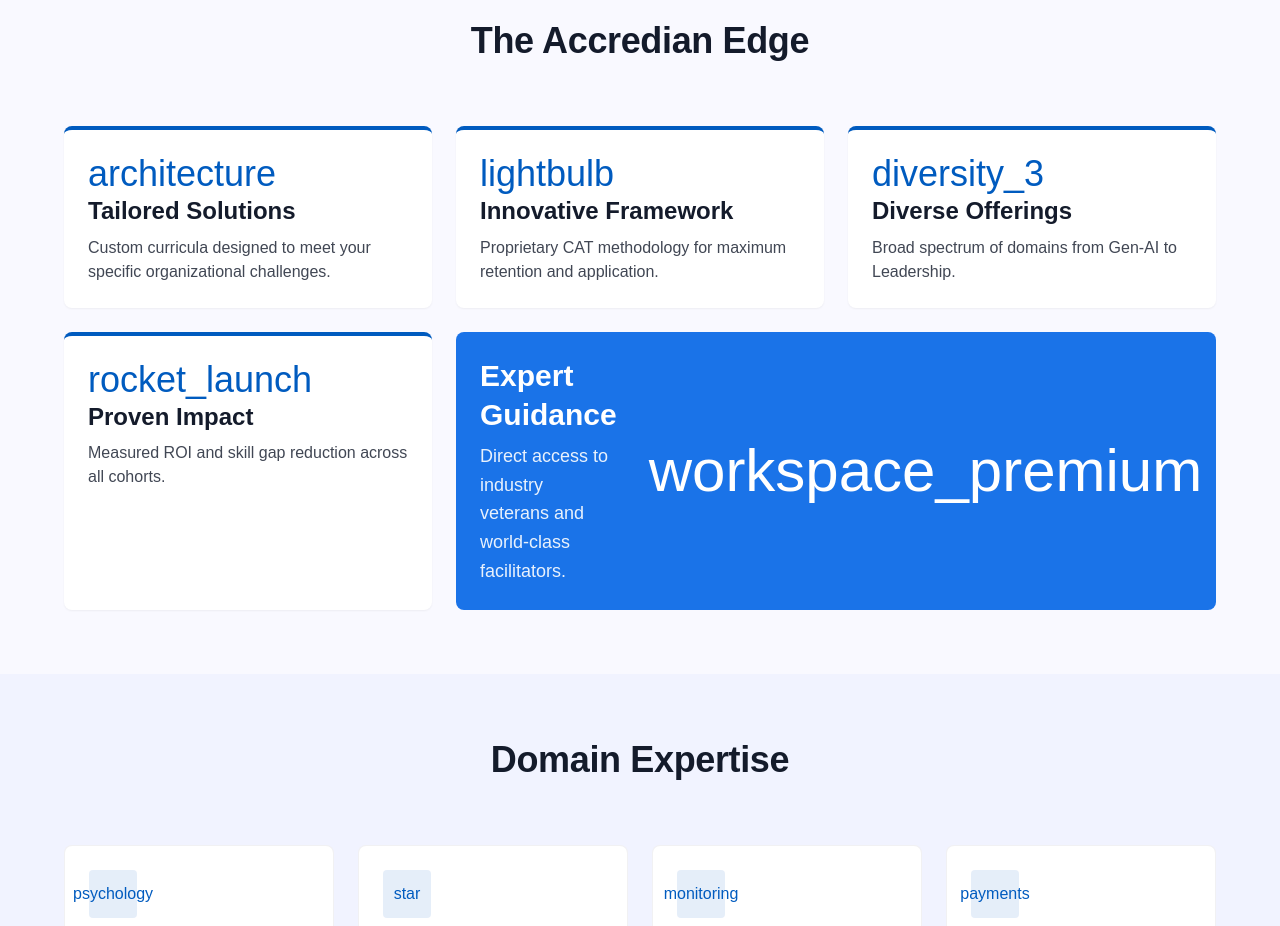
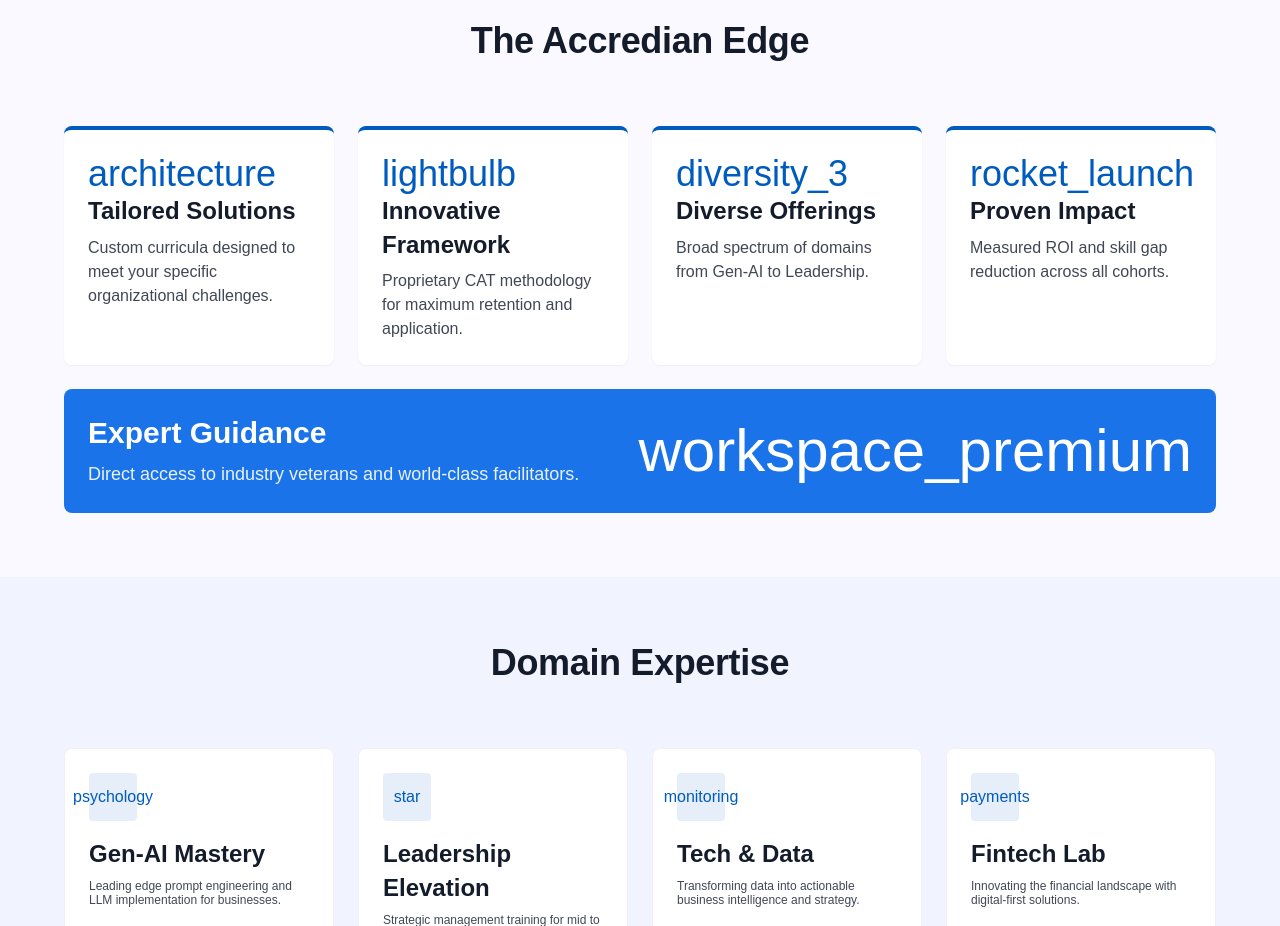
Before and after one commit to abhiav-spec/Accredian-Enterprise-Page-, a Next.js app: page / in a window 1280 px wide. Shown: the part 1120-2046 px from the top of the page. Built offline with nearby package versions, Linux system fonts and the light colour scheme.

Commit message:
fix: prevent cards from collapsing into Expert Guidance on click with proper state management

```diff
--- a/app/components/sections/Features.tsx
+++ b/app/components/sections/Features.tsx
@@ -1,29 +1,33 @@
+'use client';
+
+import { useState } from 'react';
+
 export function Features() {
+  const [selectedCard, setSelectedCard] = useState<string | null>(null);
+
+  const features = [
+    { id: 'tailored', icon: 'architecture', title: 'Tailored Solutions', description: 'Custom curricula designed to meet your specific organizational challenges.' },
+    { id: 'framework', icon: 'lightbulb', title: 'Innovative Framework', description: 'Proprietary CAT methodology for maximum retention and application.' },
+    { id: 'diverse', icon: 'diversity_3', title: 'Diverse Offerings', description: 'Broad spectrum of domains from Gen-AI to Leadership.' },
+    { id: 'impact', icon: 'rocket_launch', title: 'Proven Impact', description: 'Measured ROI and skill gap reduction across all cohorts.' },
+  ];
+
   return (
     <section className="mx-auto max-w-[1200px] px-gutter py-xl">
       <h2 className="mb-16 text-center font-h1 text-h1">The Accredian Edge</h2>
-      <div className="grid grid-cols-1 gap-gutter md:grid-cols-3">
-        <div className="rounded-xl border-t-4 border-primary bg-white p-md shadow-sm">
-          <span className="material-symbols-outlined mb-4 text-4xl text-primary">architecture</span>
-          <h3 className="mb-2 font-h3 text-h3">Tailored Solutions</h3>
-          <p className="font-body-md text-body-md text-on-surface-variant">Custom curricula designed to meet your specific organizational challenges.</p>
-        </div>
-        <div className="rounded-xl border-t-4 border-primary bg-white p-md shadow-sm">
-          <span className="material-symbols-outlined mb-4 text-4xl text-primary">lightbulb</span>
-          <h3 className="mb-2 font-h3 text-h3">Innovative Framework</h3>
-          <p className="font-body-md text-body-md text-on-surface-variant">Proprietary CAT methodology for maximum retention and application.</p>
-        </div>
-        <div className="rounded-xl border-t-4 border-primary bg-white p-md shadow-sm">
-          <span className="material-symbols-outlined mb-4 text-4xl text-primary">diversity_3</span>
-          <h3 className="mb-2 font-h3 text-h3">Diverse Offerings</h3>
-          <p className="font-body-md text-body-md text-on-surface-variant">Broad spectrum of domains from Gen-AI to Leadership.</p>
-        </div>
-        <div className="rounded-xl border-t-4 border-primary bg-white p-md shadow-sm">
-          <span className="material-symbols-outlined mb-4 text-4xl text-primary">rocket_launch</span>
-          <h3 className="mb-2 font-h3 text-h3">Proven Impact</h3>
-          <p className="font-body-md text-body-md text-on-surface-variant">Measured ROI and skill gap reduction across all cohorts.</p>
-        </div>
-        <div className="flex items-center gap-8 rounded-xl bg-primary-container p-md text-on-primary-container md:col-span-2">
+      <div className="grid grid-cols-1 gap-gutter md:grid-cols-2 lg:grid-cols-4">
+        {features.map((feature) => (
+          <div
+            key={feature.id}
+            onClick={() => setSelectedCard(feature.id)}
+            className="cursor-pointer rounded-xl border-t-4 border-primary bg-white p-md shadow-sm transition-all hover:shadow-lg"
+          >
+            <span className="material-symbols-outlined mb-4 text-4xl text-primary">{feature.icon}</span>
+            <h3 className="mb-2 font-h3 text-h3">{feature.title}</h3>
+            <p className="font-body-md text-body-md text-on-surface-variant">{feature.description}</p>
+          </div>
+        ))}
+        <div className="flex items-center gap-8 rounded-xl bg-primary-container p-md text-on-primary-container md:col-span-2 lg:col-span-4">
           <div className="flex-1">
             <h3 className="mb-2 font-h2 text-h2 text-white">Expert Guidance</h3>
             <p className="font-body-lg text-body-lg opacity-90">Direct access to industry veterans and world-class facilitators.</p>
```
